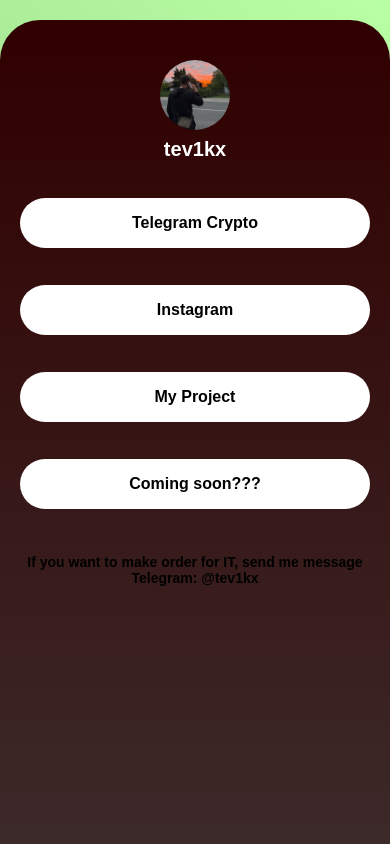
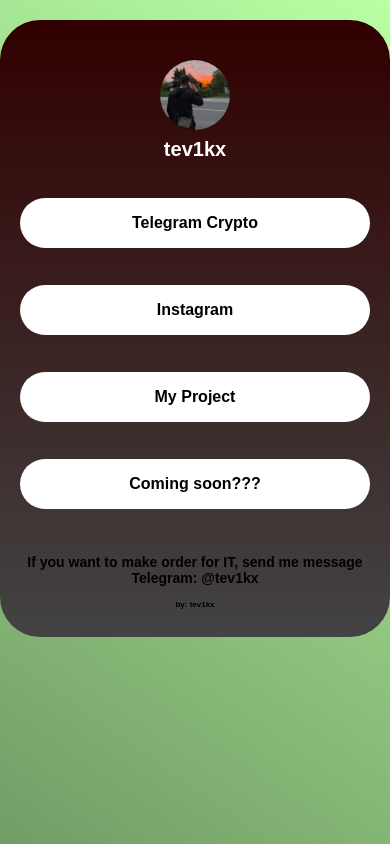
Before and after one commit to tev1kx/myinfo, a plain HTML site: page index.html in a window 390 px wide. Shown: the top 844 px of the page. Drawn offline with Linux system fonts and the light colour scheme; a web font is replaced by a local one.

Commit message:
Update styles.css

```diff
--- a/css/styles.css
+++ b/css/styles.css
@@ -75,11 +75,12 @@ body {
 
 .author {
     font-weight: 700;
-    font-size: 20px;
+    font-size: 14px;
     color: #000;
-    margin-top: 722px;
-    margin-right: 9px;
+    margin-top: -25px;
+    margin-left: 450px;
 }
+
 
 @media (max-width: 768px) {
     .main1 {
@@ -123,7 +124,7 @@ body {
         text-align: center;
         margin-left: 0;
         margin-right: 0;
-        font-size: 16px;
+        font-size: 10px;
     }
 }
 
@@ -152,7 +153,6 @@ body {
     }
 
     .author {
-        font-size: 14px;
+        font-size: 8px;
     }
 }
-}
```
